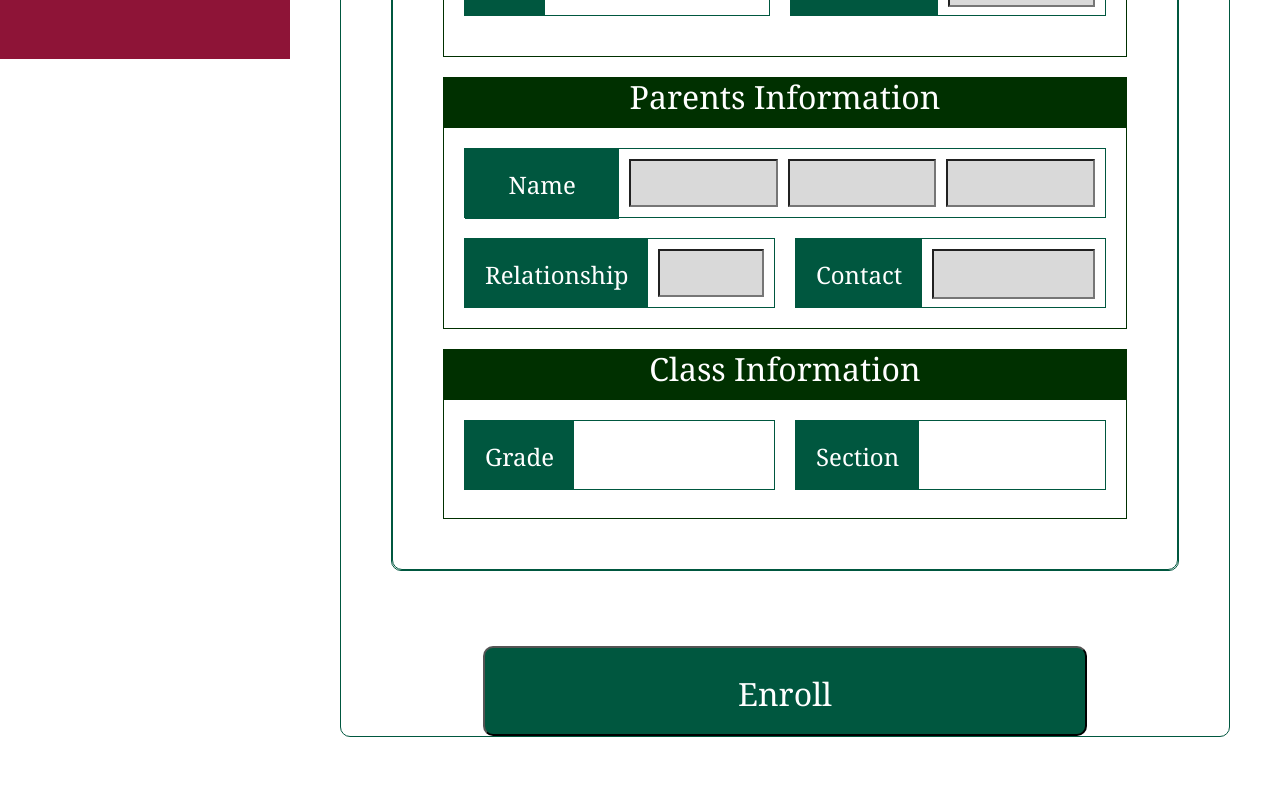
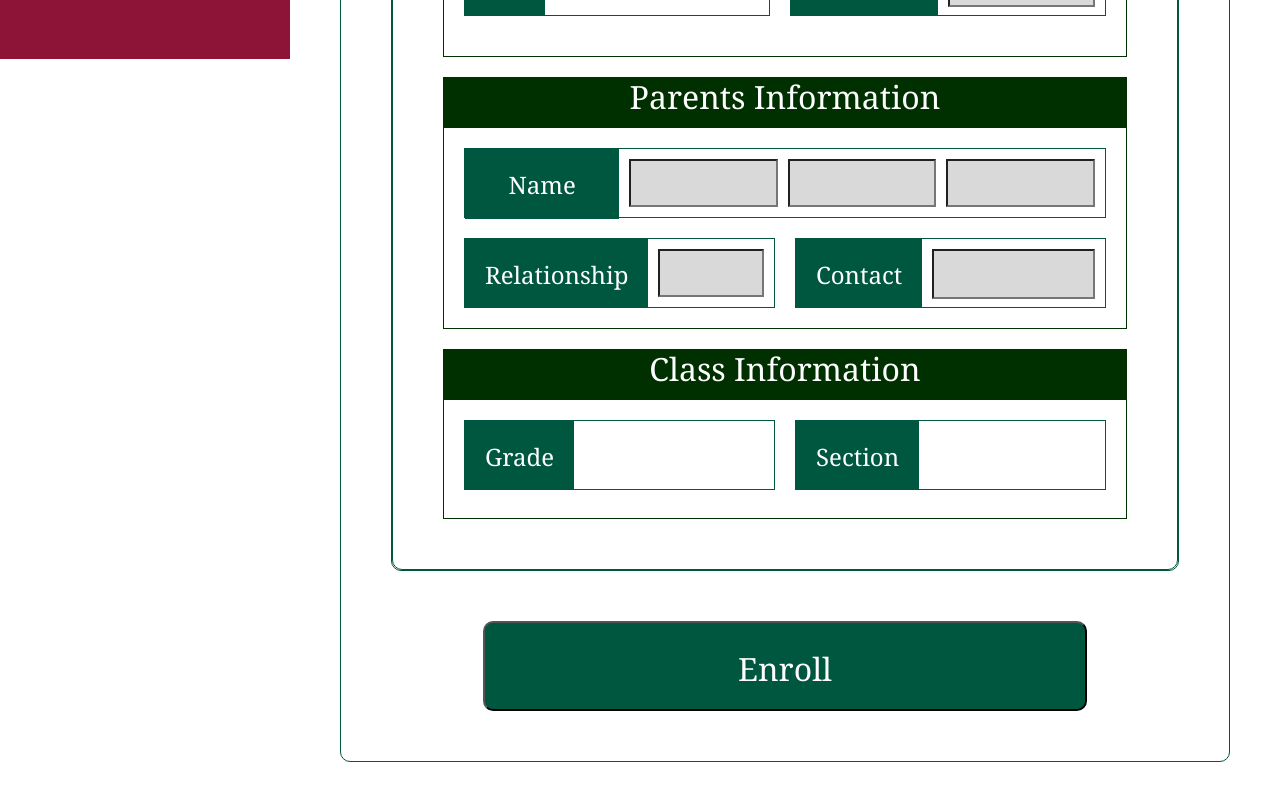
Before and after one commit to Hyper-Devs/Hyper-Devs, a React (Create React App) app in the folder client/: page /enroll in a window 1280 px wide. Shown: the part 741-1541 px from the top of the page. Built offline with nearby package versions, Linux system fonts and the light colour scheme; the HTML template or start-up script is replaced by a standard one; a web font is replaced by a local one.

Commit message:
changed button enroll button spacing

```diff
--- a/client/src/Components/Enrollment/Enroll-a-Student-Box.css
+++ b/client/src/Components/Enrollment/Enroll-a-Student-Box.css
@@ -134,7 +134,8 @@
     line-height: 43px;
     justify-content:center;
 
-    margin-top: 25px;
+    margin-top: 0px;
+    margin-bottom: 50px;
 
     color: #FFFFFF;
 
```
